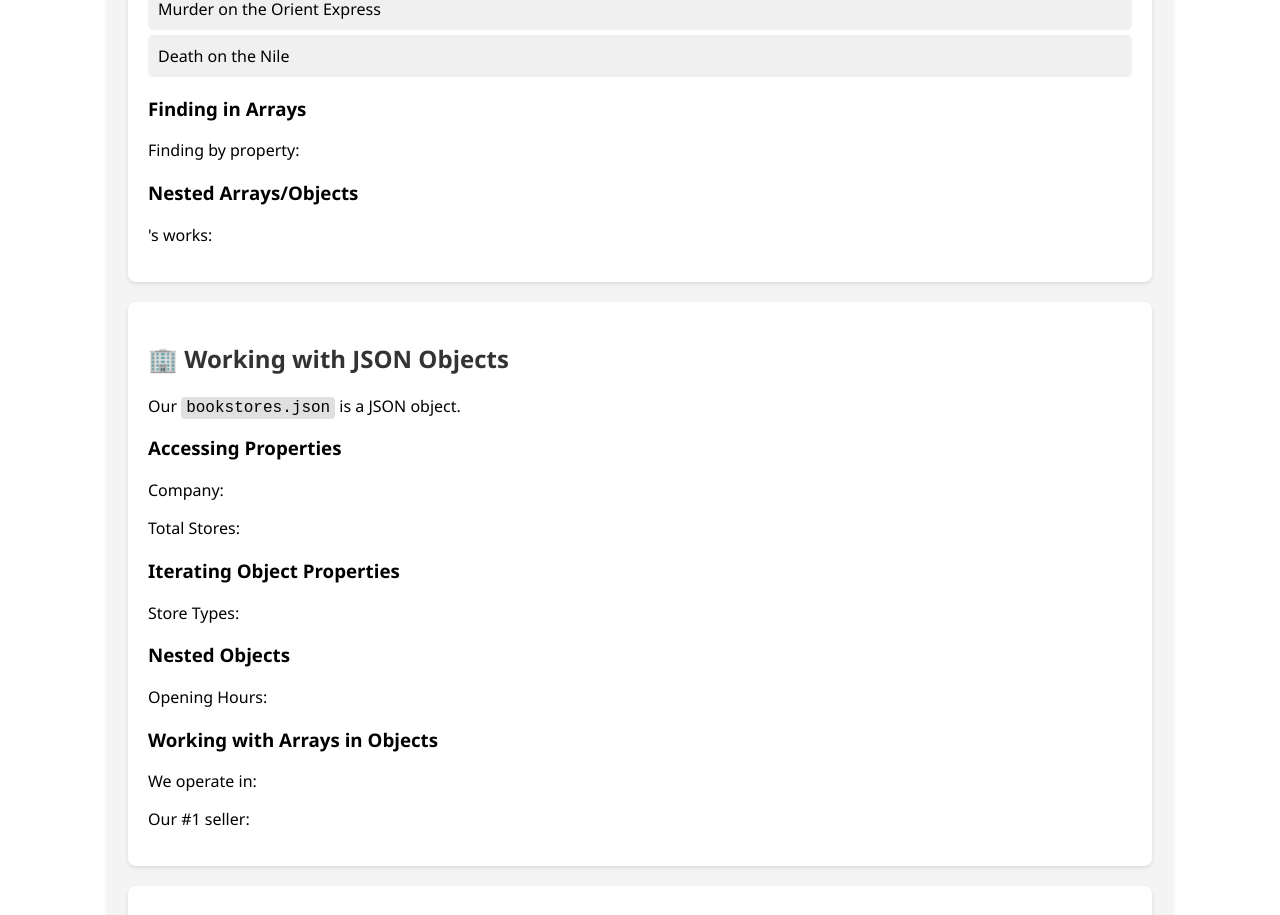
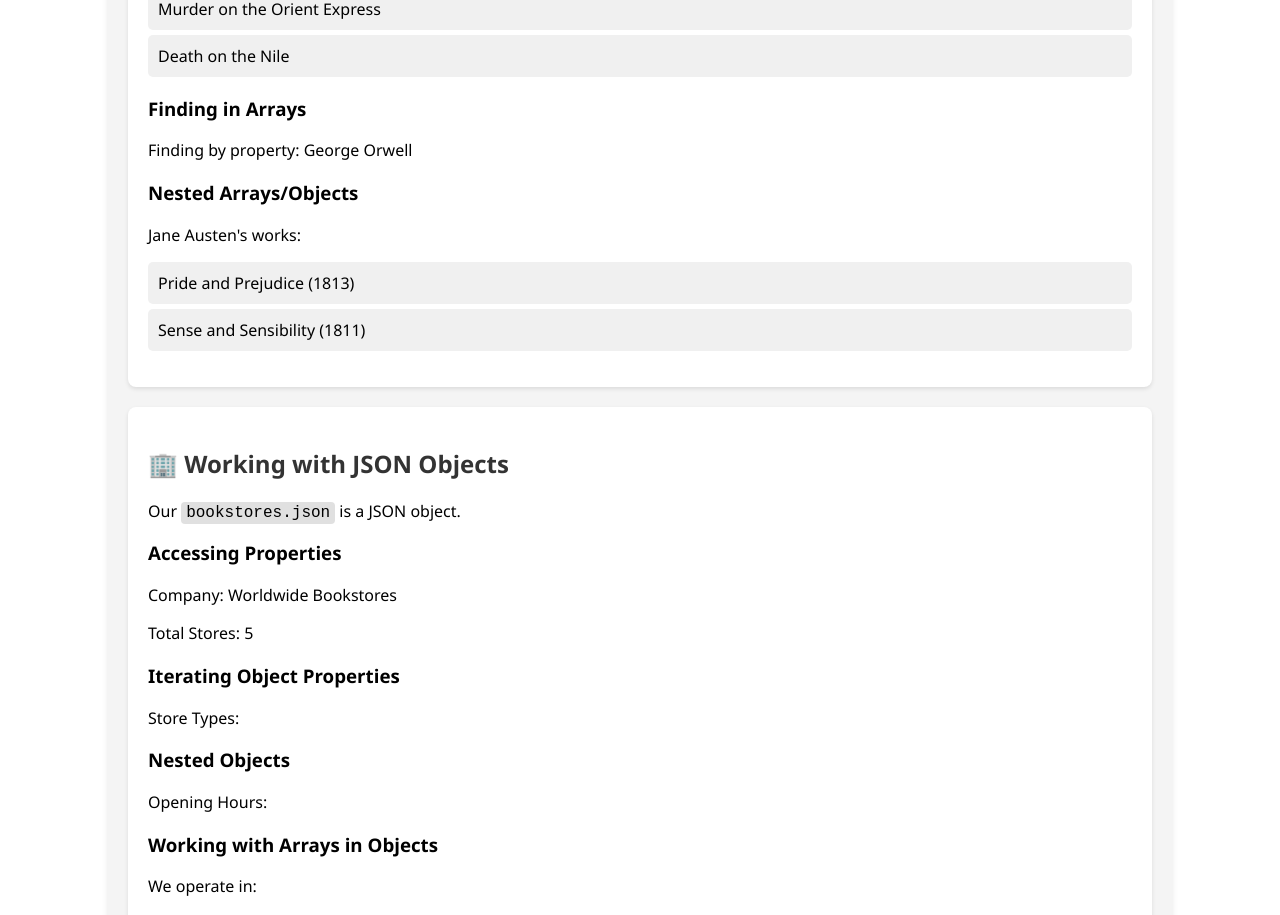
Before and after one commit to Akirakennsr/zqian-library, a Vue app: page / in a window 1280 px wide. Shown: the part 917-1832 px from the top of the page. Built offline with nearby package versions, Linux system fonts and the light colour scheme.

Commit message:
activity 2.2

```diff
--- a/src/assets/components/JSON.vue
+++ b/src/assets/components/JSON.vue
@@ -39,7 +39,11 @@
       <h3>Nested Arrays/Objects</h3>
       <p>{{ austen?.name }}'s works:</p>
       <!-- Activity 9: Render a list of Austen's works. Hint: Use the v-for directive to iterate through the array of authors that you have filtered out. -->
-      <!-- TODO: CODE TO RENDER LIST OF AUSTEN'S WORKS HERE -->
+      <ul v-if="austen">
+        <li v-for="work in austen.famousWorks" :key="work.title">
+          {{ work.title }} ({{ work.year }})
+        </li>
+      </ul>
     </section>
 
     <section class="lab-section">
@@ -48,15 +52,11 @@
 
       <h3>Accessing Properties</h3>
       <p>
-        Company:
-        <!-- Activity 9a: Get the company name from the bookstores object. -->
-        <!-- TODO: CODE TO GET COMPANY NAME HERE -->
+        Company: {{ bookstores.name }}
       </p>
 
       <p>
-        Total Stores:
-        <!-- Activity 9b: Get the total number of stores from the bookstores object. -->
-        <!-- TODO: CODE TO GET TOTAL STORES HERE -->
+        Total Stores: {{ bookstores.totalStores }}
       </p>
 
       <h3>Iterating Object Properties</h3>
@@ -118,12 +118,12 @@ const allFamousWorks = computed(() =>
 
 // Activity 4: Find author by name
 const orwell = computed(() => {
-  // TODO: CODE TO FIND AUTHOR BY NAME HERE
+  return authors.find(author => author.name === "George Orwell")
 })
 
 // Activity 5: Find author by ID
 const austen = computed(() => {
-  // TODO: CODE TO FIND AUTHOR BY ID HERE
+  return authors.find(author => author.id === 1)
 })
 </script>
 
```
